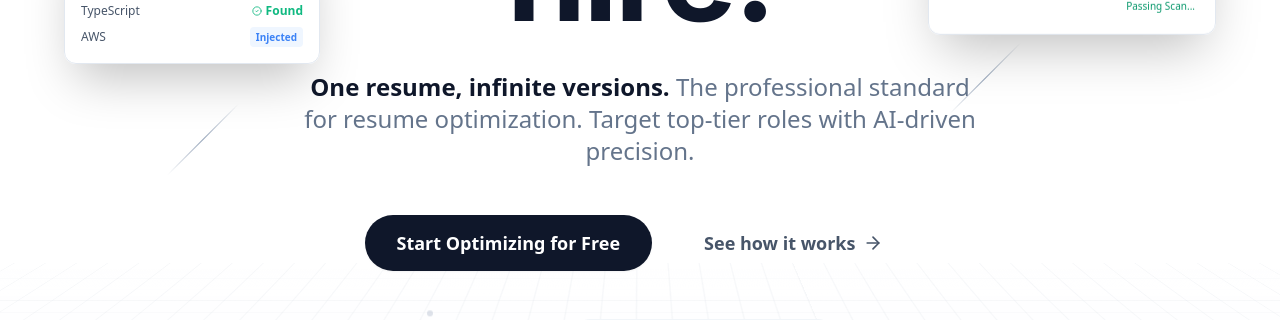
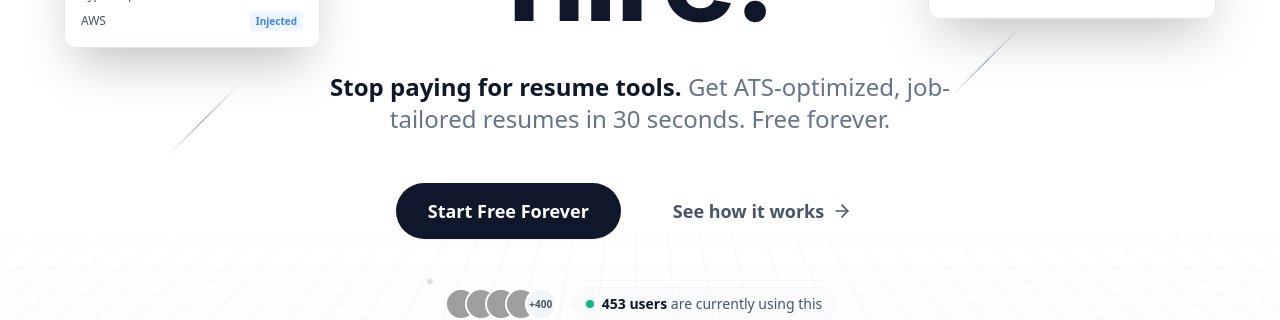
Before and after one commit to dharmateja03/ResumeTex, a React (Vite) app in the folder resumetx_frontend/: page / in a window 1280 px wide. Shown: the part 631-951 px from the top of the page. Built offline with nearby package versions, Linux system fonts and the light colour scheme; no server answers; grey boxes are pictures that could not be loaded.

Commit message:
update home page title

```diff
--- a/resumetx_frontend/src/components/Hero.tsx
+++ b/resumetx_frontend/src/components/Hero.tsx
@@ -141,14 +141,13 @@ export function Hero() {
                 </h1>
 
                 <p className="text-xl md:text-2xl text-slate-500 dark:text-slate-400 mb-12 max-w-2xl mx-auto font-light leading-relaxed animate-[fadeInUp_0.8s_ease-out_0.2s_forwards] opacity-0">
-                    <span className="text-slate-900 dark:text-white font-semibold">One resume, infinite versions.</span>{' '}
-                    The professional standard for resume optimization.
-                    Target top-tier roles with AI-driven precision.
+                    <span className="text-slate-900 dark:text-white font-semibold">Stop paying for resume tools.</span>{' '}
+                    Get ATS-optimized, job-tailored resumes in 30 seconds. Free forever.
                 </p>
 
                 <div className="flex flex-col sm:flex-row items-center justify-center gap-5 animate-[fadeInUp_0.8s_ease-out_0.4s_forwards] opacity-0 w-full mb-12">
                     <Button href="/signup" size="lg" className="min-w-[200px] h-14 text-lg shadow-[0_0_20px_rgba(2,6,23,0.15)] dark:shadow-[0_0_20px_rgba(255,255,255,0.1)]">
-                        Start Optimizing for Free
+                        Start Free Forever
                     </Button>
                     <Button href="#how-it-works" variant="ghost" size="lg" className="min-w-[200px] h-14 text-lg group text-slate-600 dark:text-slate-300 hover:text-slate-900 dark:hover:text-white">
                         See how it works <ArrowRight className="ml-2 h-5 w-5 transition-transform group-hover:translate-x-1" />
```
